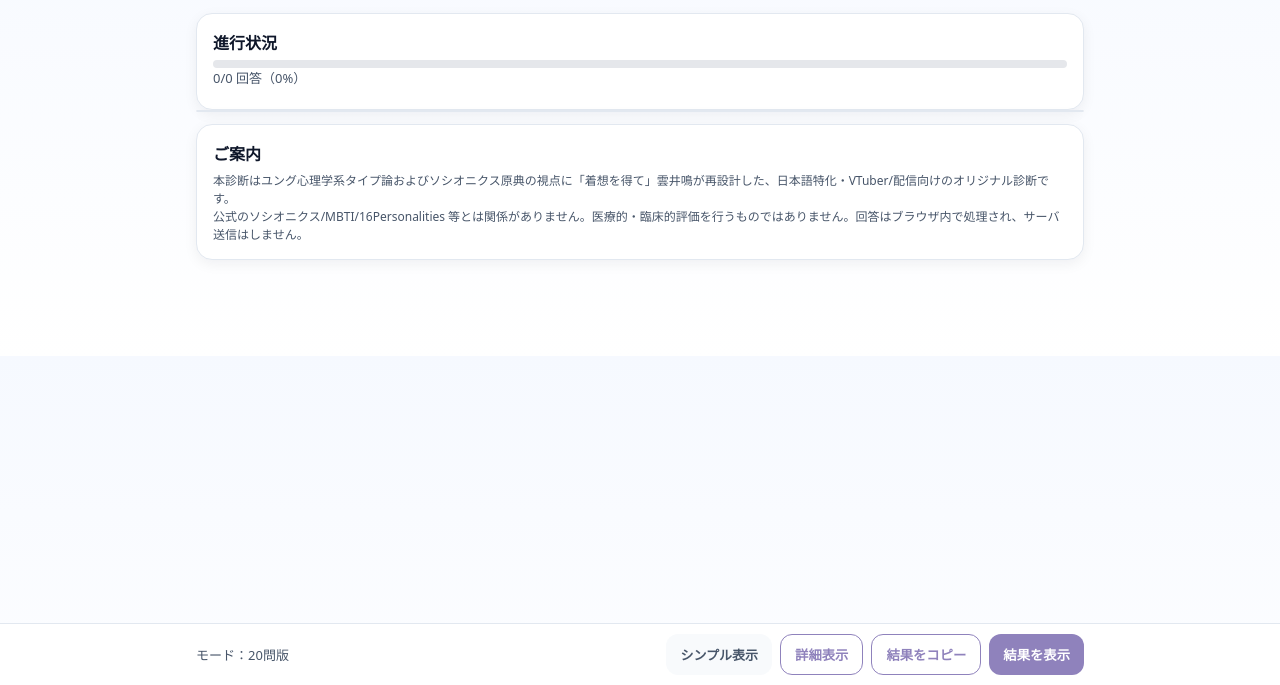
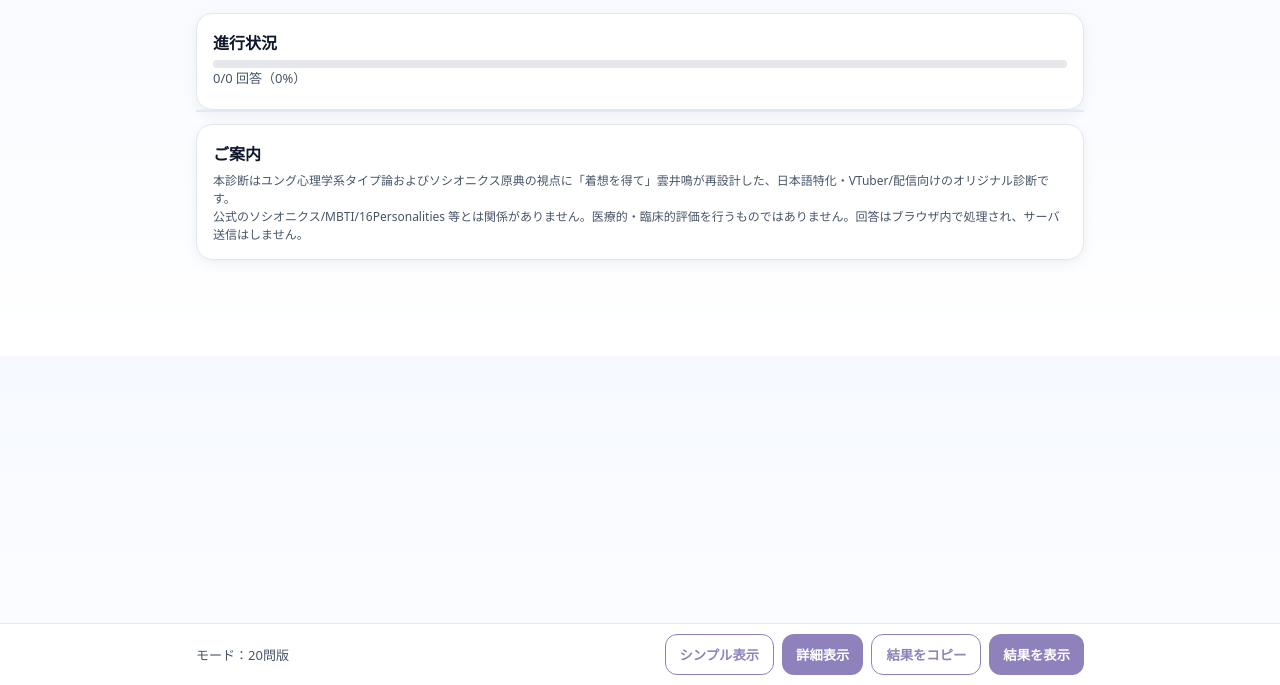
Before and after one commit to kumoinari/kumoi-diagnosis, a plain HTML site: page kumoi.html in a window 1280 px wide. Shown: the part 115-800 px from the top of the page. Drawn offline with Linux system fonts and the light colour scheme.

Commit message:
Add files via upload

```diff
--- a/kumoi.html
+++ b/kumoi.html
@@ -73,8 +73,8 @@
       <div class="inner">
         <div class="muted">モード：<span id="modeLabel">20問版</span></div>
         <div class="row">
-          <button class="btn muted" id="showSimple">シンプル表示</button>
-          <button class="btn ghost" id="showDetail">詳細表示</button>
+          <button class="btn ghost" id="showSimple">シンプル表示</button>
+          <button class="btn" id="showDetail">詳細表示</button>
           <button class="btn ghost" id="copyBtn">結果をコピー</button>
           <button class="btn" id="calcBtn">結果を表示</button>
         </div>
@@ -397,8 +397,13 @@ function init(){
   detailBtn.addEventListener('click', ()=>renderResultView('detail'));
 
   setMode('20'); // デフォルトは20問
+
+  // 🔹 初期状態を「詳細表示」に固定
+  simpleBtn.classList.add('muted');
+  detailBtn.classList.remove('muted');
 }
 document.addEventListener('DOMContentLoaded', init);
+
 
 </script>
 </body>
```
